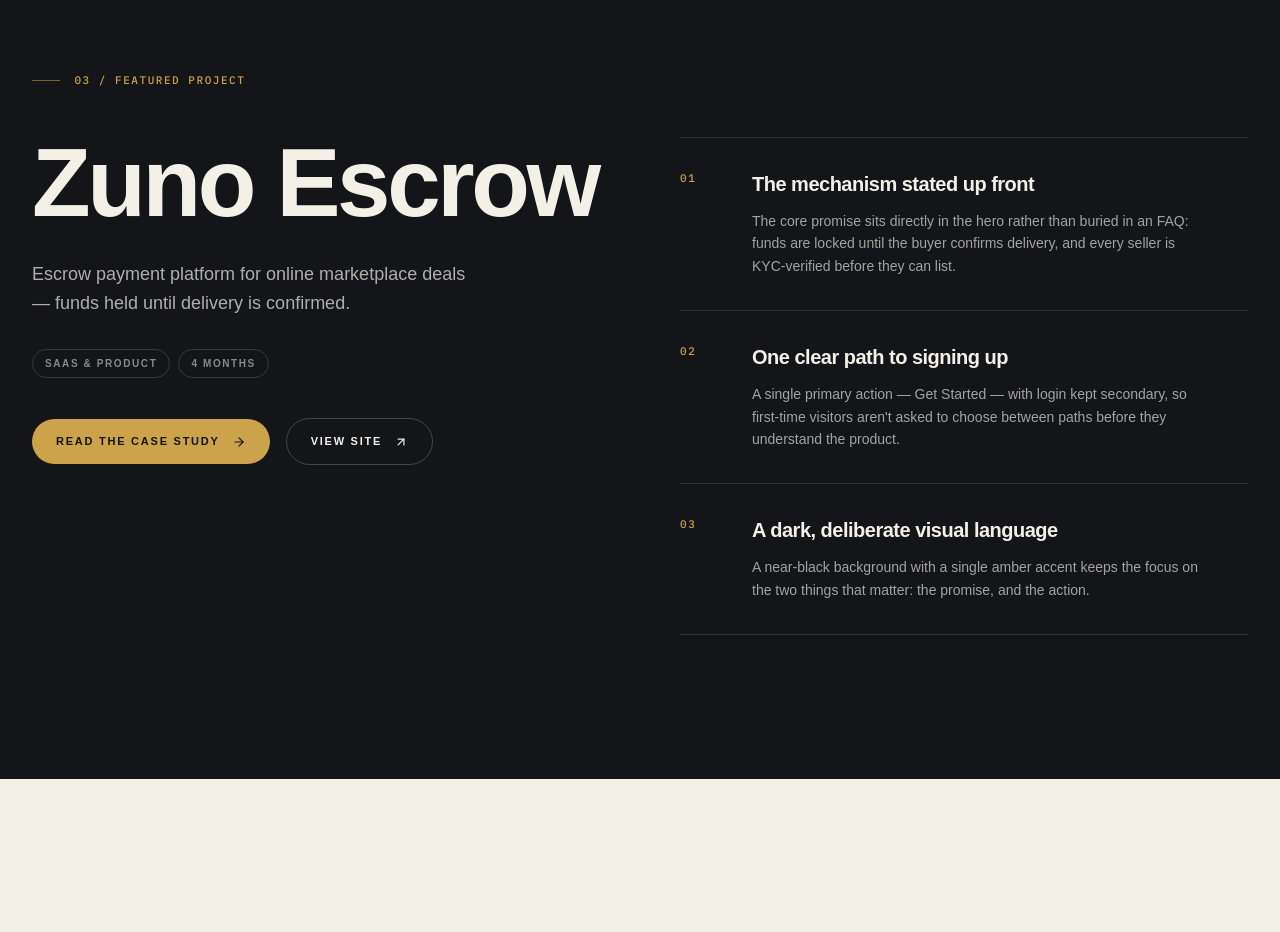
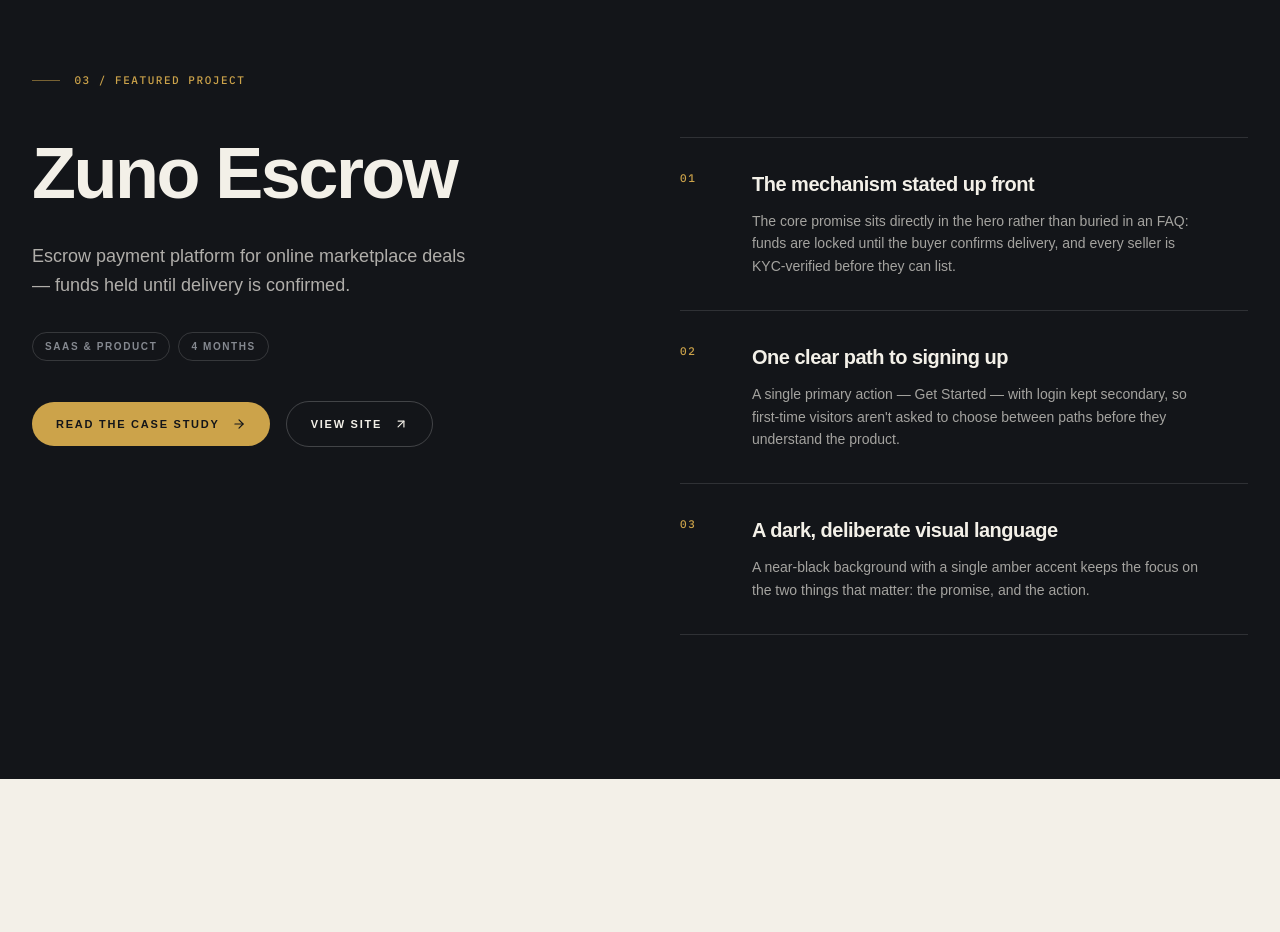
Before and after one commit to Ap-chaz/AlvanInc-Web, a React (Vite) app in the folder AlvanInc/: page / in a window 1280 px wide. Shown: the part 3200-4132 px from the top of the page. Built offline with nearby package versions, Linux system fonts and the light colour scheme; a web font is replaced by a local one.

Commit message:
Reduce featured project heading size

```diff
--- a/AlvanInc/src/components/alvan/featured.jsx
+++ b/AlvanInc/src/components/alvan/featured.jsx
@@ -19,7 +19,7 @@ function Featured() {
       <div className="mt-12 grid gap-14 lg:grid-cols-[minmax(0,1fr)_minmax(0,1fr)] lg:gap-20">
         <div>
           <Reveal delay={100}>
-            <h2 className="display-tight text-[3.5rem] leading-[0.95] sm:text-8xl">{p.name}</h2>
+            <h2 className="display-tight text-4xl leading-[1.02] sm:text-6xl lg:text-7xl">{p.name}</h2>
           </Reveal>
           <Reveal delay={180} className="mt-8">
             <p className="type-lead max-w-md text-bone/70">{p.summary}</p>
```
